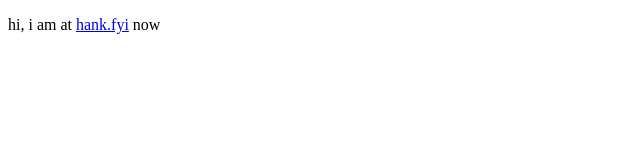
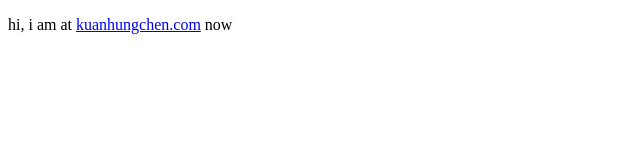
Before and after one commit to knhngchn/knhngchn.github.io, a plain HTML site: page index.html in a window 1280 px wide. Shown: the whole page, without its empty margins (0-640 px from the left). Drawn offline with Linux system fonts and the light colour scheme.

Commit message:
Update index.html

```diff
--- a/index.html
+++ b/index.html
@@ -1,9 +1,9 @@
 <!DOCTYPE html>
 <html>
   <head>
-    <meta http-equiv="refresh" content="2; URL=https://hank.fyi" />
+    <meta http-equiv="refresh" content="2; URL=https://kuanhungchen.com" />
   </head>
   <body>
-    <p>hi, i am at <a href="https://hank.fyi">hank.fyi</a> now
+    <p>hi, i am at <a href="https://kuanhungchen.com">kuanhungchen.com</a> now
   </body>
 </html>
```
